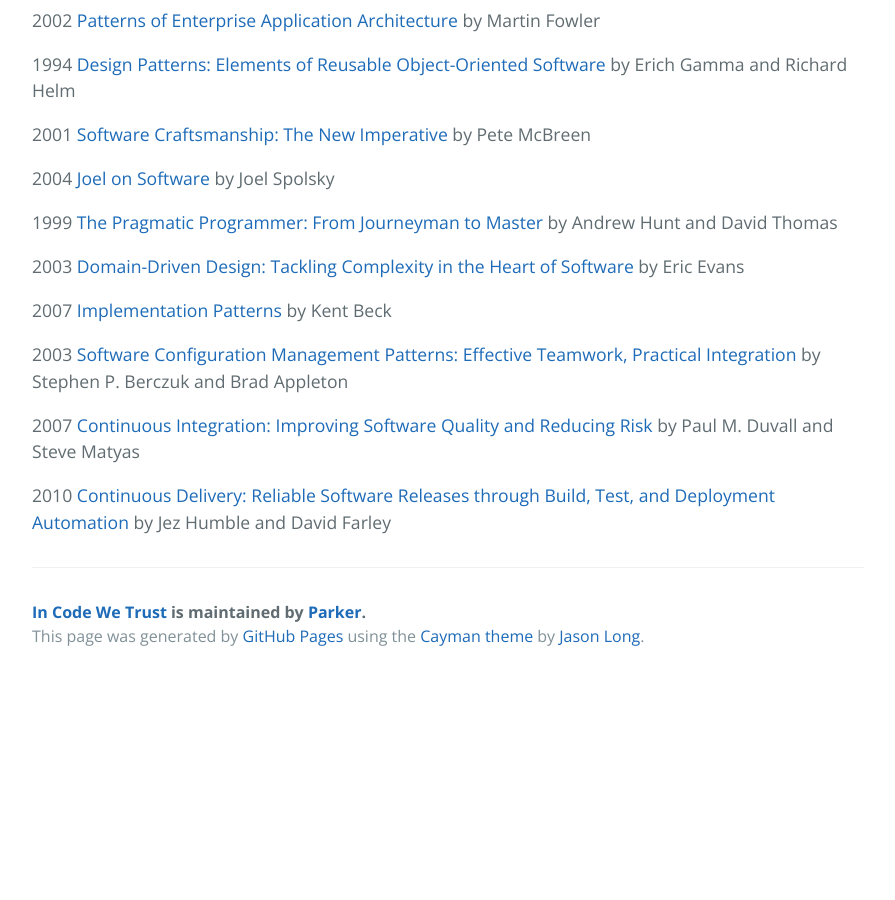
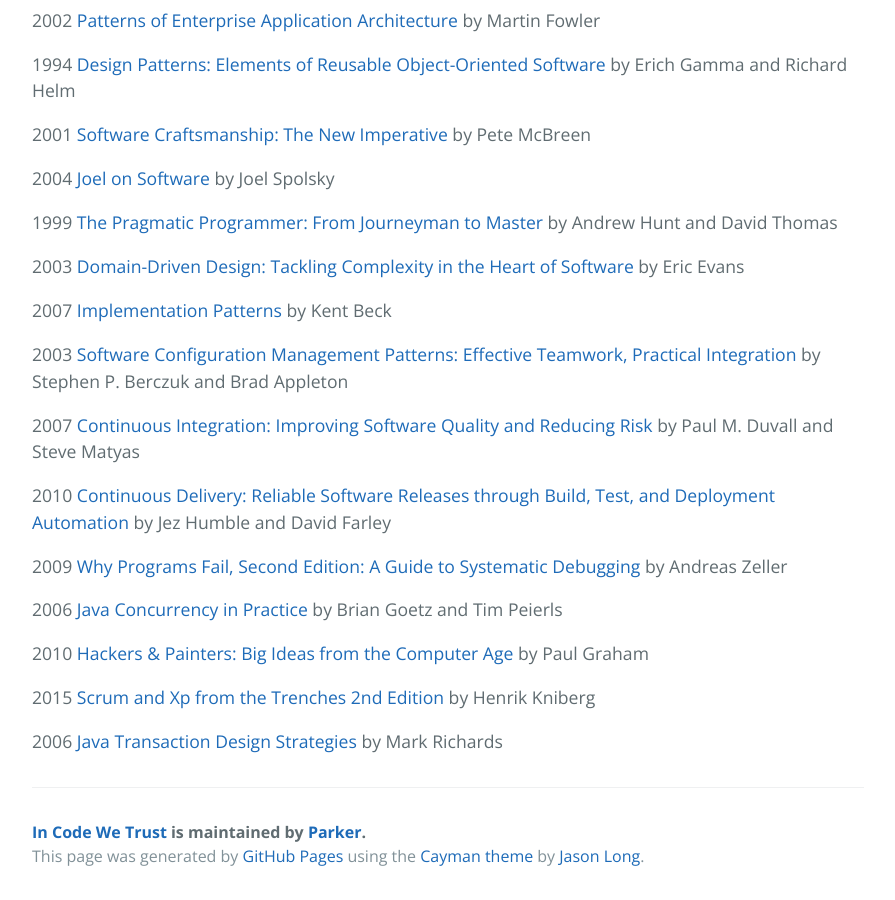
Before and after one commit to parkerwy/parkerwy.github.io, a Jekyll site: the page built from books.markdown, in a window 1280 px wide and 900 px high, scrolled down 704 px. Shown: the whole window, without its empty margins (192-1087 px from the left). Built offline with Jekyll 4.4.1, drawn with Linux system fonts in a browser that asks for light colours; before the commit the page ends 1384 px from its top, so only the background shows below that.

Commit message:
Update books.markdown

```diff
--- a/books.markdown
+++ b/books.markdown
@@ -38,3 +38,17 @@
 2007 [Continuous Integration: Improving Software Quality and Reducing Risk](https://www.amazon.com/Continuous-Integration-Improving-Software-Reducing/dp/0321336380) by Paul M. Duvall and Steve Matyas
 
 2010 [Continuous Delivery: Reliable Software Releases through Build, Test, and Deployment Automation](https://www.amazon.com/Continuous-Delivery-Deployment-Automation-Addison-Wesley/dp/0321601912) by Jez Humble and David Farley
+
+
+2009 [Why Programs Fail, Second Edition: A Guide to Systematic Debugging](https://www.amazon.com/Why-Programs-Fail-Second-Systematic/dp/0123745152) by Andreas Zeller
+
+
+2006 [Java Concurrency in Practice](https://www.amazon.com/Java-Concurrency-Practice-Brian-Goetz/dp/0321349601) by Brian Goetz and Tim Peierls
+
+
+2010 [Hackers & Painters: Big Ideas from the Computer Age](https://www.amazon.com/Hackers-Painters-Big-Ideas-Computer/dp/1449389554) by Paul Graham
+
+
+2015 [Scrum and Xp from the Trenches 2nd Edition](https://www.amazon.com/Scrum-Trenches-2nd-Henrik-Kniberg/dp/1329224272) by Henrik Kniberg
+
+2006 [Java Transaction Design Strategies](https://www.amazon.com/Java-Transaction-Design-Strategies-Richards/dp/1411695917) by Mark Richards
```
